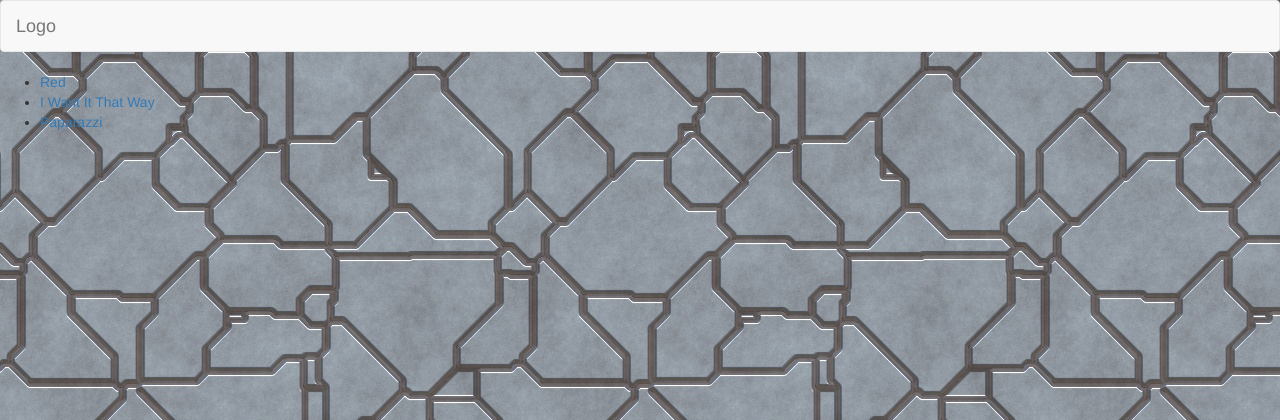
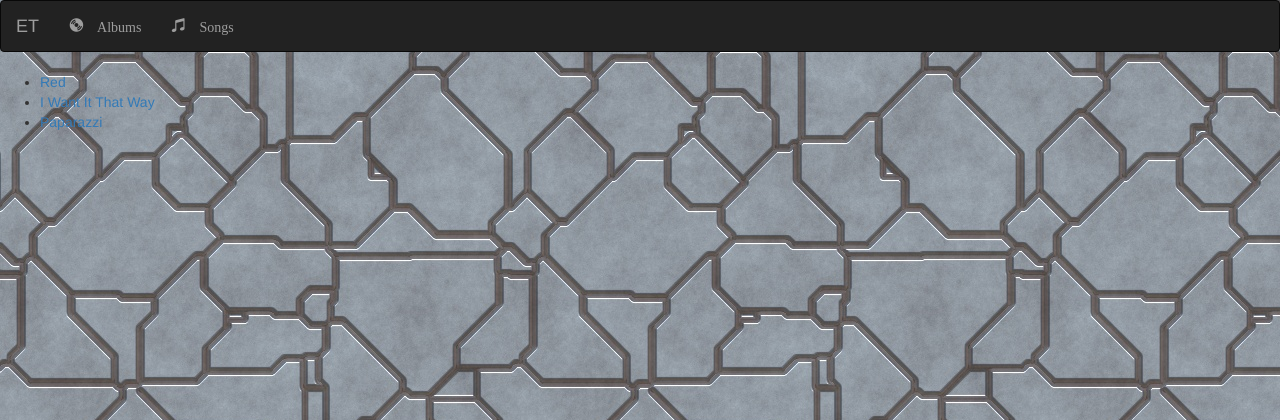
Before and after one commit to et4891/django-tutorial-beginner, a Django app: page /music/ in a window 1280 px wide. Shown: the top 420 px of the page. Run offline with Django 3.2, Linux system fonts and the light colour scheme; data comes from the database, SQL or seed files in the repository; some libraries are stand-ins or nearby versions.

Commit message:
video 26

```diff
--- a/music/templates/music/index.html
+++ b/music/templates/music/index.html
@@ -5,16 +5,31 @@
 <html lang="en">
 <head>
     <link rel="stylesheet" href="https://maxcdn.bootstrapcdn.com/bootstrap/3.3.7/css/bootstrap.min.css">
+    <link href="https://fonts.googleapis.com/css?family=Satisfy" rel="stylesheet">
     <link rel="stylesheet" href="{% static 'music/css/style.css' %}">
     <meta charset="UTF-8">
     <title>{{ title }}</title>
 </head>
 <body>
-<nav class="navbar navbar-default">
+<nav class="navbar navbar-inverse">
     <div class="container-fluid">
-        <!--logo-->
+
+        <!--Header-->
         <div class="navbar-header">
-            <a href="{% url 'index' %}" class="navbar-brand">Logo</a>
+            <button type="button" class="navbar-toggle" data-toggle="collapse" data-target="#topNavBar">
+                <span class="icon-bar"></span>
+                <span class="icon-bar"></span>
+                <span class="icon-bar"></span>
+            </button>
+            <a href="{% url 'index' %}" class="navbar-brand">ET</a>
+        </div>
+
+        <!-- Items -->
+        <div class="collapse navbar-collapse">
+            <ul class="nav navbar-nav">
+                <li class=""><a href="{% url 'index' %}"><span class="glyphicon glyphicon-cd" aria-hidden="true"> Albums</span></a></li>
+                <li class=""><a href="{% url 'index' %}"><span class="glyphicon glyphicon-music" aria-hidden="true"> Songs</span></a></li>
+            </ul>
         </div>
     </div>
 </nav>
@@ -28,5 +43,7 @@
 {% else %}
     <h2>Please add some albums, EMPTY at the moment</h2>
 {% endif %}
+<script src="https://code.jquery.com/jquery-3.1.1.min.js" integrity="sha256-hVVnYaiADRTO2PzUGmuLJr8BLUSjGIZsDYGmIJLv2b8=" crossorigin="anonymous"></script>
+<script src="https://maxcdn.bootstrapcdn.com/bootstrap/3.3.7/js/bootstrap.min.js" integrity="sha384-Tc5IQib027qvyjSMfHjOMaLkfuWVxZxUPnCJA7l2mCWNIpG9mGCD8wGNIcPD7Txa" crossorigin="anonymous"></script>
 </body>
 </html>
```
